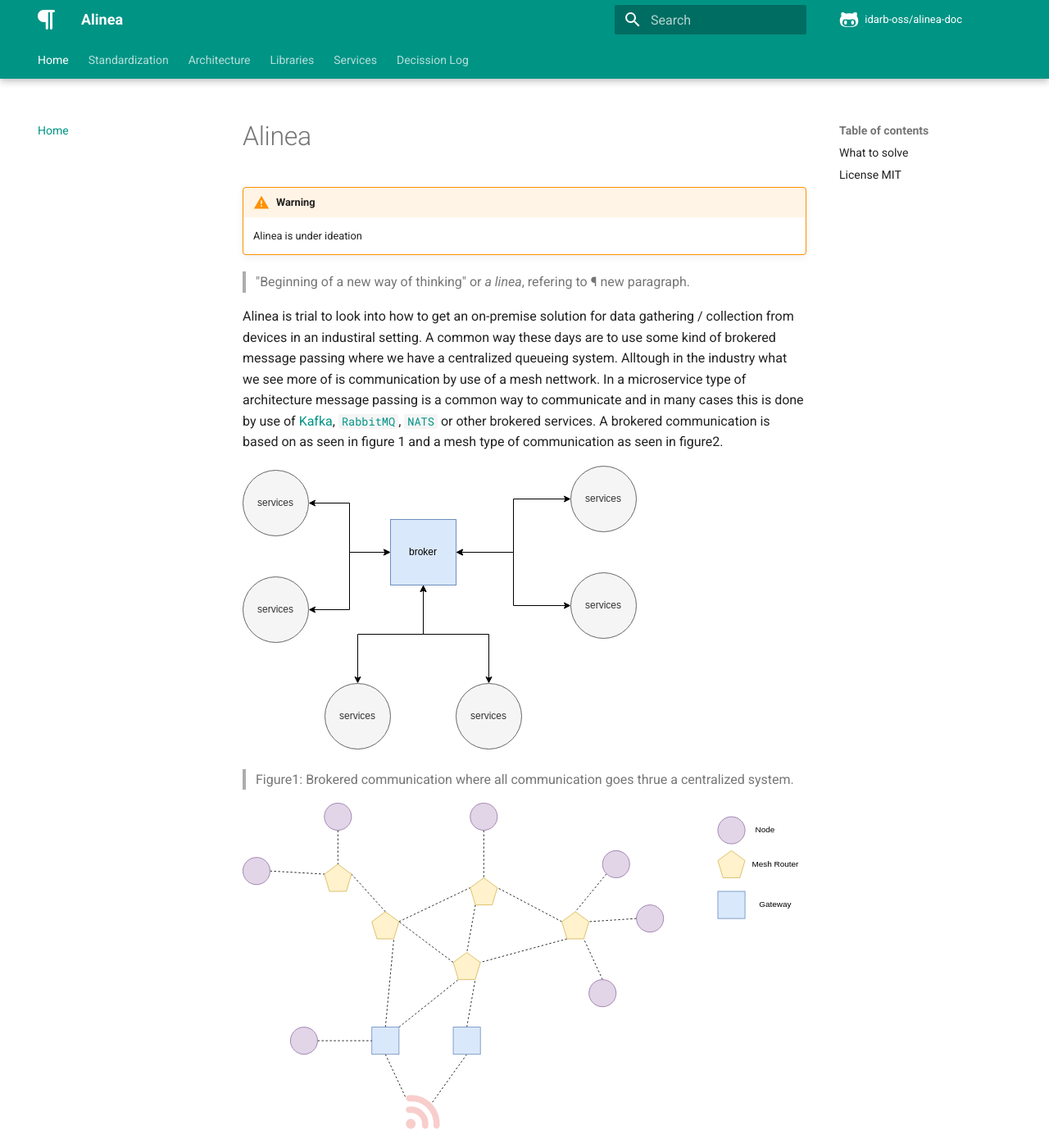
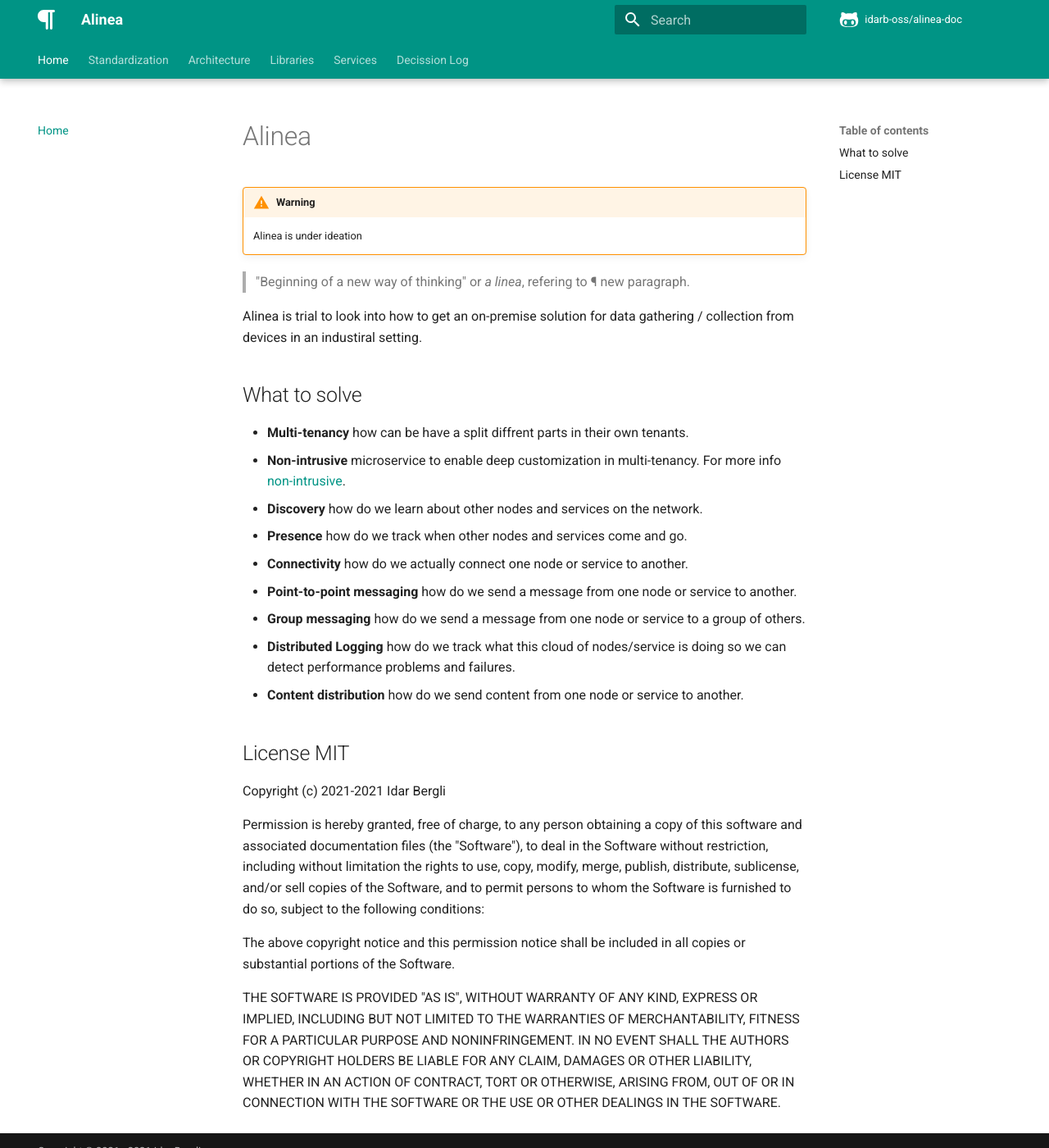
Before and after one commit to idarb-oss/alinea-doc, an MkDocs documentation site: the page built from docs/index.md, in a window 1280 px wide and 1400 px high. Shown: the whole window at 82% size. Built offline with MkDocs 1.6.1 and Material for MkDocs 9.7.7, drawn with Linux system fonts in a browser that asks for light colours; comment, search, counter and statistics services are not loaded; the version menu is left out; some of the changed text lies outside the part shown.

Commit message:
docs: :memo: Changes to the index and the goals.

```diff
--- a/docs/index.md
+++ b/docs/index.md
@@ -14,22 +14,11 @@ date: 2021-03-28
 
 > "Beginning of a new way of thinking" or _a linea_, refering to &para; new paragraph.
 
-Alinea is trial to look into how to get an on-premise solution for data gathering / collection from devices in an industiral setting. A common way these days are to use some kind of brokered message passing where we have a centralized queueing system. Alltough in the industry what we see more of is communication by use of a mesh nettwork. In a microservice type of architecture message passing is a common way to communicate and in many cases this is done by use of [Kafka](https://kafka.apache.org/), [`RabbitMQ`](https://www.rabbitmq.com/), [`NATS`](https://nats.io/) or other brokered services. A brokered communication is based on as seen in figure 1 and a mesh type of communication as seen in figure2.
-
-![brokered](diagrams/communication-brokered.svg)
-
-> Figure1: Brokered communication where all communication goes thrue a centralized system.
-
-![brokered](diagrams/communication-mesh.svg)
-
-> Figure2: Mesh based nettworking where where we can see we got 3 diffrent `devices` or `sevices` creating the mesh nettwork.
-
+Alinea is trial to look into how to get an on-premise solution for data gathering / collection from devices in an industiral setting.
 ## What to solve
 
-In Alinea we will look into and use of meshed nettworking/communication and how we could rather incoperate that in the microservice architecture. So what we will start looking into are:
-
-- **Multi-tenancy** how can be have a meshed communication in a multi-tenant system.
-- **Intrusive** microservice to enable deep customization in multi-tenancy. For more info look at the [document from SINTEF](https://sintef.brage.unit.no/sintef-xmlui/bitstream/handle/11250/2586190/Using_Intrusive_Microservices_to_Enable_Deep_Customization_of_Multi_Tenant_SaaS.pdf?sequence=4).
+- **Multi-tenancy** how can be have a split diffrent parts in their own tenants.
+- **Non-intrusive** microservice to enable deep customization in multi-tenancy. For more info [non-intrusive](https://www.duo.uio.no/bitstream/handle/10852/79791/Thesis.pdf?sequence=14&isAllowed=y).
 - **Discovery** how do we learn about other nodes and services on the network.
 - **Presence** how do we track when other nodes and services come and go.
 - **Connectivity** how do we actually connect one node or service to another.
```
Also changed, not shown: docs/architecture/components.md (+1 -0 lines), docs/services/overview.md (+2 -0 lines), docs/services/tenant-manager.md (+5 -1 lines), docs/standardization/apis/resource-oriented-design.md (+1 -1 lines).
